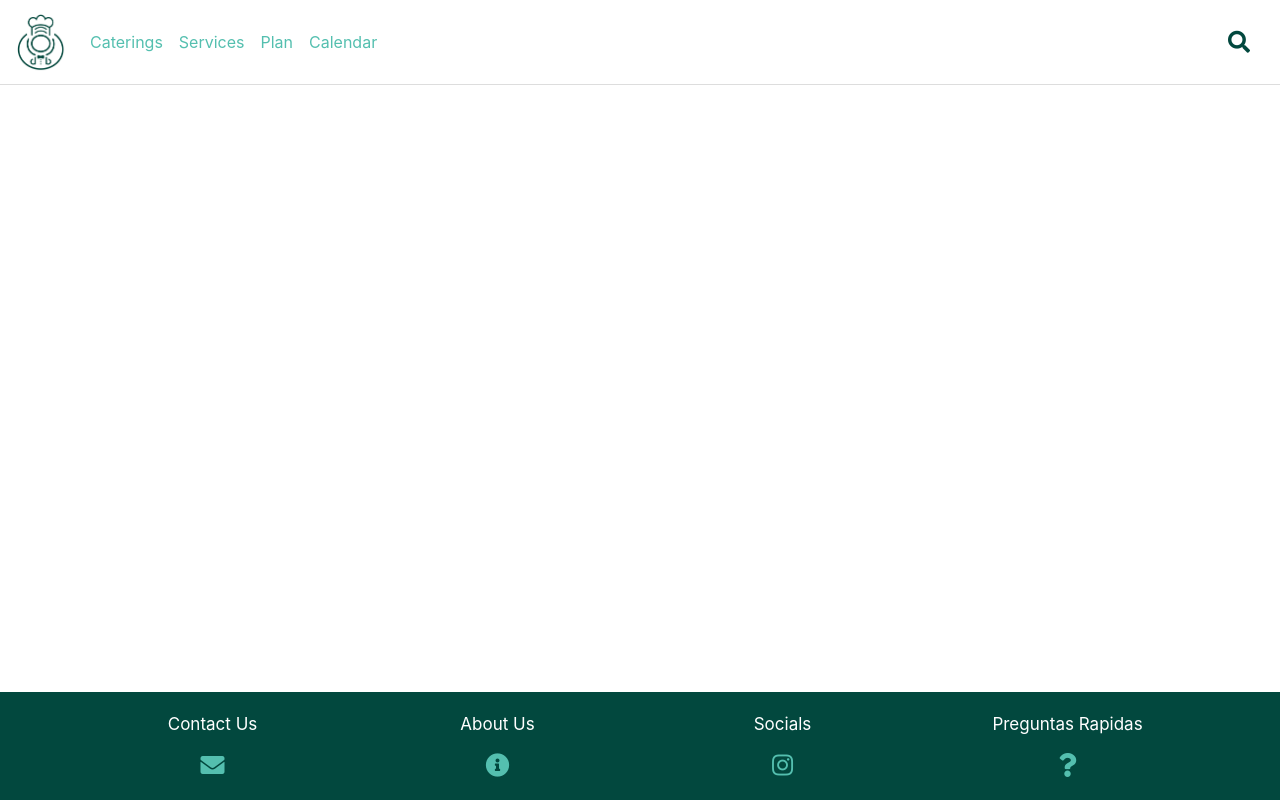
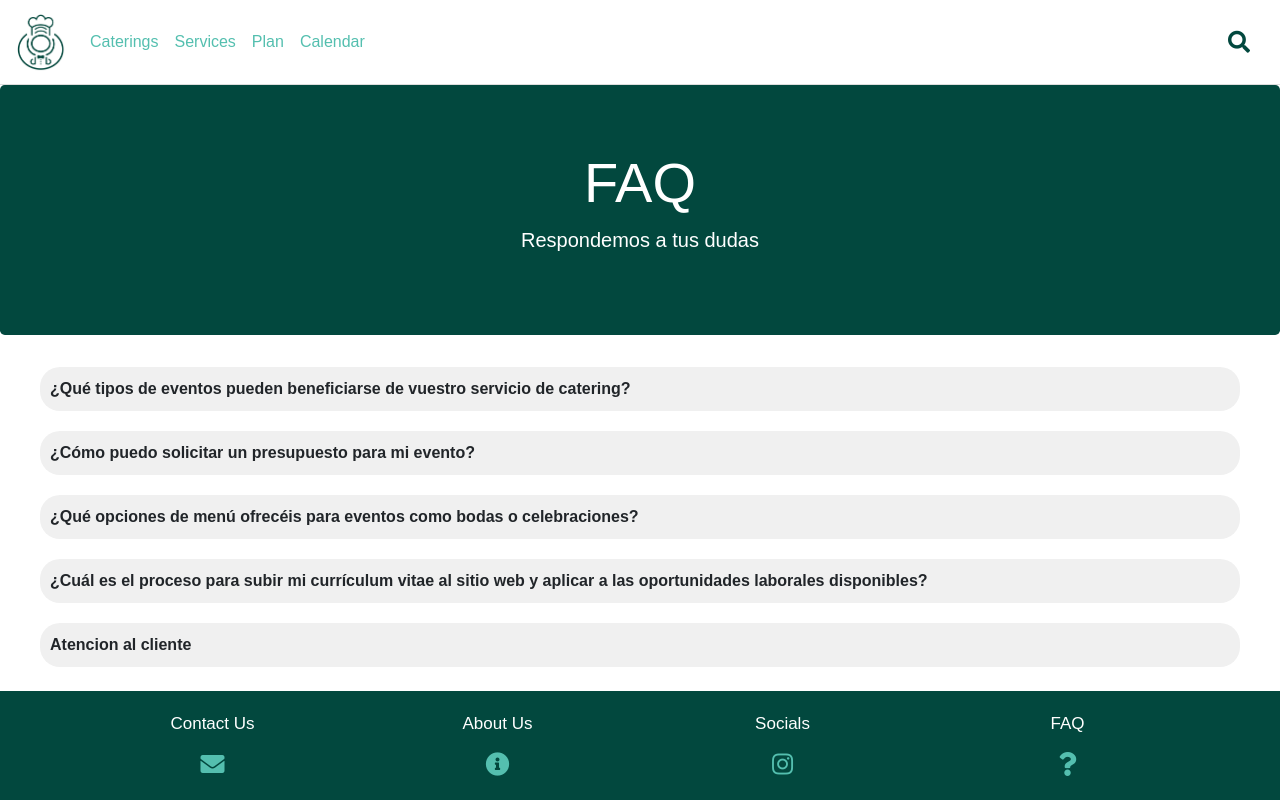
Before and after one commit to fravarcas/BANQUETBUDDY, a Django app: template banquetBuddy/core/templates/core/faq.html in a window 1280 px wide. Run offline with Django 4.2, Linux system fonts and the light colour scheme; the template is opened without the code that fills it, so the values that code supplies are empty; some libraries are stand-ins or nearby versions.

Commit message:
feat: Faq page completed

```diff
--- a/banquetBuddy/core/templates/core/base.html
+++ b/banquetBuddy/core/templates/core/base.html
@@ -13,7 +13,7 @@
 <body>
     <header>
         <nav class="navbar navbar-expand-lg navbar-light" id="main-navbar">
-            <a class="navbar-brand" href="#">
+            <a class="navbar-brand" href="/">
                 <img src="{% static 'core/images/logo-sin-letras.png' %}" width="50" height="auto" alt="Logo" loading="lazy">
             </a>
             <button class="navbar-toggler" type="button" data-toggle="collapse" data-target="#navbarNav" aria-controls="navbarNav" aria-expanded="false" aria-label="Toggle navigation">
@@ -72,8 +72,8 @@
                     </a>
                 </div>
                 <div class="col faq-container text-center">
-                    <a href="/preguntas-rapidas" target="_blank" class="text-decoration-none">
-                        <p class="text-white text-lg">Preguntas Rapidas</p>
+                    <a href="/faq" target="_blank" class="text-decoration-none">
+                        <p class="text-white text-lg">FAQ</p>
                         <i class="fas fa-question icon-lg"></i>
                     </a>
                 </div>
--- a/banquetBuddy/core/templates/core/faq.html
+++ b/banquetBuddy/core/templates/core/faq.html
@@ -3,6 +3,117 @@
 
 {% block content %}
 
+<!DOCTYPE html>
+<html lang="es">
+<head>
+<meta charset="UTF-8">
+<meta name="viewport" content="width=device-width, initial-scale=1.0">
+<title>Preguntas Frecuentes</title>
+<style>
+  body {
+    font-family: Arial, sans-serif;
+    margin: 0;
+    padding: 0;
+  }
+  .faq-container {
+    max-width: 1200px;
+    margin: 0 auto;
+  }
+  .faq-item {
+    background-color: #f0f0f0;
+    border-radius: 20px;
+    margin-bottom: 20px;
+  }
+  .faq-title {
+    cursor: pointer;
+    padding: 10px;
+    font-weight: bolder;
+  }
+  .faq-answer {
+    padding: 25px;
+    display: none;
+  }
+  .faq-item.open .faq-answer {
+    display: block;
+  }
+</style>
+</head>
+<body>
+
+    <div class="jumbotron text-center" style="background-color: #02483E; color: #fff;">
+        <h1 class="display-4">FAQ</h1>
+        <p class="lead">Respondemos a tus dudas</p>
+    </div>
+
+<div class="faq-container">
+    <div class="faq-item">
+        <div class="faq-title">¿Qué tipos de eventos pueden beneficiarse de vuestro servicio de catering?</div>
+        <div class="faq-answer">
+            Nuestras empresas ofrecen un servicio de catering versátil y adaptable a una amplia gama de eventos.
+            Desde bodas íntimas hasta grandes celebraciones corporativas, pasando por eventos sociales como cumpleaños,
+            aniversarios, reuniones familiares, lanzamientos de productos, conferencias y mucho más.
+            Estamos comprometidos a brindar una experiencia gastronómica excepcional, independientemente del tipo de evento que estés planeando.
+        </div>
+      </div>
+    <div class="faq-item">
+    <div class="faq-title">¿Cómo puedo solicitar un presupuesto para mi evento?</div>
+    <div class="faq-answer">
+        Explorando las diversas opciones de servicios de catering, puedes utilizar nuestros prácticos filtros de búsqueda y completar un formulario con tus preferencias.
+        Una vez enviado, nuestra empresa de catering se encargará de gestionar todos tus requerimientos y deseos para el evento, incluido el presupuesto.
+    </div>
+  </div>
+  <div class="faq-item">
+    <div class="faq-title">¿Qué opciones de menú ofrecéis para eventos como bodas o celebraciones?</div>
+    <div class="faq-answer">
+        Cada empresa de catering presenta un menú único. Explora a través de nuestra página o utiliza nuestros filtros para encontrar el catering que ofrezca el menú que más te guste.
+        Cada servicio de catering cuenta con especialidades diferentes.
+    </div>
+  </div>
+  <div class="faq-item">
+    <div class="faq-title">¿Cuál es el proceso para subir mi currículum vitae al sitio web y aplicar a las oportunidades laborales disponibles?</div>
+    <div class="faq-answer">
+        Busca oportunidades de empleo en empresas de catering que estén contratando personal. Envía tu CV a estas empresas y podrían considerarte para el puesto.
+    </div>
+  </div>
+
+  <div class="faq-item">
+    <div class="faq-title">Atencion al cliente</div>
+    <div class="faq-answer">
+        Para cualquier consulta, puedes ponerte en contacto con nosotros a través del correo electrónico atencionalcliente@banquetbuddy.es o mediante la pagina de contacto que encontrarás en nuestra web.
+
+        El horario de atención al cliente es de lunes a viernes de 09.00h a 14.00h.
+
+        Debido a la alta demanda de consultas, te atenderemos en un plazo de 24-48h.
+    </div>
+  </div>
+
+
+</div>
+
+<script>
+  document.addEventListener('DOMContentLoaded', function () {
+    const faqItems = document.querySelectorAll('.faq-item');
+
+    faqItems.forEach(function (item) {
+      const faqTitle = item.querySelector('.faq-title');
+
+      faqTitle.addEventListener('click', function () {
+        const isOpen = item.classList.contains('open');
+
+        faqItems.forEach(function (otherItem) {
+          otherItem.classList.remove('open');
+        });
+
+        if (!isOpen) {
+          item.classList.add('open');
+        }
+      });
+    });
+  });
+</script>
+
+</body>
+</html>
 
 
 {% endblock %}
--- a/banquetBuddy/core/urls.py
+++ b/banquetBuddy/core/urls.py
@@ -6,6 +6,6 @@ from core.views import *
 urlpatterns = [
     path('', home, name='home'),
     path('about-us', about_us, name='about_us'),
-    path('preguntas-rapidas', faq, name='faq')
+    path('faq', faq, name='faq')
 
 ]
```
